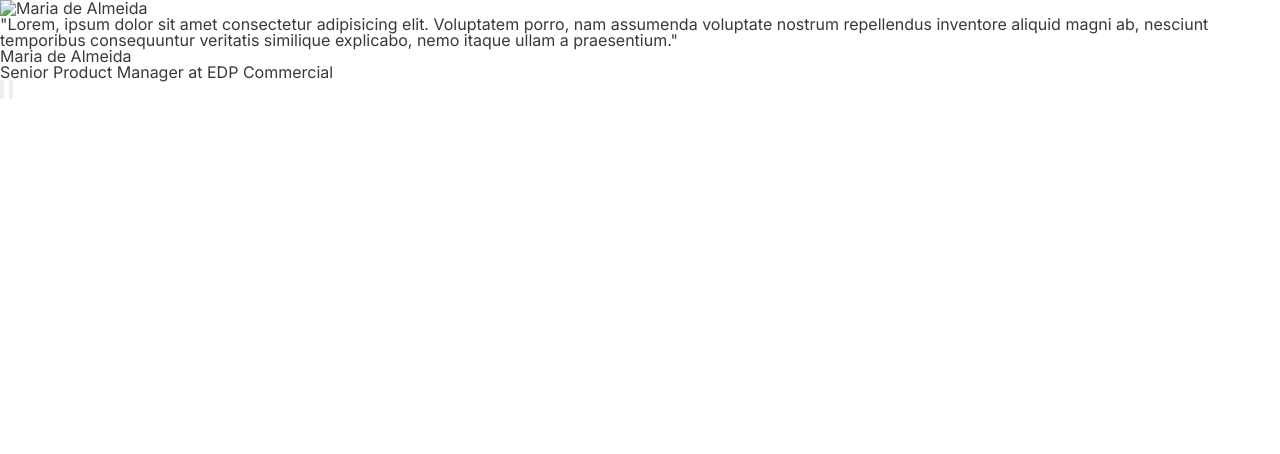
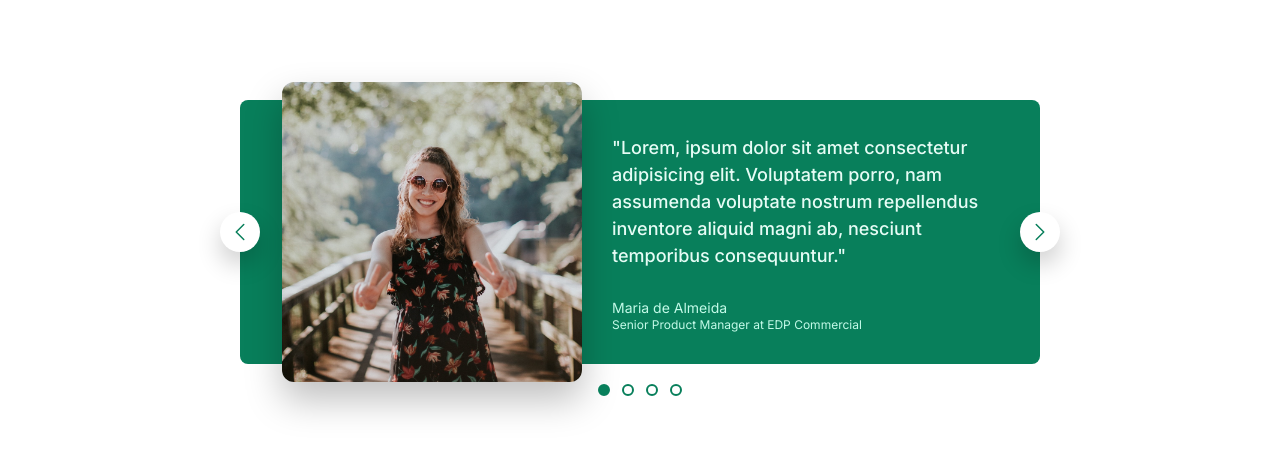
Before and after one commit to desizafirova/Projects-and-components-from-HTML-CSS-course-of-Jonas-Schmedtmann, a plain HTML site: page carousel-component/02-carousel.html in a window 1280 px wide. Drawn offline with Linux system fonts and the light colour scheme.

Commit message:
completed version

```diff
--- a/carousel-component/02-carousel.html
+++ b/carousel-component/02-carousel.html
@@ -35,22 +35,124 @@
         color: #343a40;
         line-height: 1;
       }
+
+      img {
+        height: 200px;
+        border-radius: 8px;
+        transform: scale(1.5);
+        box-shadow: 0 12px 24px rgba(0, 0, 0, 0.25);
+      }
+
+      .carousel {
+        background-color: #087f5b;
+        width: 800px;
+        margin: 100px auto;
+        /* padding: 32px;
+        padding-left: 92px;
+        padding-right: 48px; */
+        padding: 32px 48px 32px 92px;
+        border-radius: 8px;
+        display: flex;
+        align-items: center;
+        gap: 80px;
+        position: relative;
+      }
+
+      .testimonial-text {
+        font-size: 18px;
+        font-weight: 500;
+        line-height: 1.5;
+        margin-bottom: 32px;
+        color: #e6fcf5;
+      }
+      .testimonial-author {
+        font-size: 14px;
+        margin-bottom: 4px;
+        color: #c3fae8;
+      }
+      .testimonial-job {
+        font-size: 12px;
+        color: #c3fae8;
+      }
+
+      /* CONTROLS */
+
+      .btn {
+        background-color: white;
+        border: none;
+        height: 40px;
+        width: 40px;
+        position: absolute;
+        border-radius: 50%;
+        /* CENTERING THE BUTTON ICON INTO THE BUTTON */
+        display: flex;
+        align-items: center;
+        justify-content: center;
+        cursor: pointer;
+        box-shadow: 0 12px 24px rgba(0, 0, 0, 0.2);
+      }
+
+      .btn-icon {
+        height: 24px;
+        width: 24px;
+        stroke: #087f5b;
+      }
+
+      .btn--left {
+        /* In relation with the parent element */
+        left: 0;
+        position: absolute;
+        /* Here we move the element with 50% of the height of the carousel(panrent container's height) */
+        top: 50%;
+        /* here we move the element with -50% of its own height in order to be exactly centered */
+        /* in relation with the element itself */
+        transform: translate(-50%, -50%);
+      }
+
+      .btn--right {
+        right: 0;
+        position: absolute;
+        top: 50%;
+        transform: translate(50%, -50%);
+      }
+
+      .dot {
+        height: 12px;
+        width: 12px;
+        background-color: #fff;
+        border: 2px solid #087f5b;
+        border-radius: 50%;
+        cursor: pointer;
+      }
+
+      .dots {
+        position: absolute;
+        left: 50%;
+        bottom: 0;
+        transform: translate(-50%, 32px);
+
+        display: flex;
+        gap: 12px;
+      }
+
+      .dot--01 {
+        background-color: #087f5b;
+      }
     </style>
   </head>
   <body>
     <div class="carousel">
-      <img scr="maria.jpg " alt="Maria de Almeida" />
+      <img src="maria.jpg " alt="Maria de Almeida" />
       <blockquote class="testimonial">
         <p class="testimonial-text">
           "Lorem, ipsum dolor sit amet consectetur adipisicing elit. Voluptatem
           porro, nam assumenda voluptate nostrum repellendus inventore aliquid
-          magni ab, nesciunt temporibus consequuntur veritatis similique
-          explicabo, nemo itaque ullam a praesentium."
+          magni ab, nesciunt temporibus consequuntur."
         </p>
         <p class="testimonial-author">Maria de Almeida</p>
         <p class="testimonial-job">Senior Product Manager at EDP Commercial</p>
       </blockquote>
-      <button class="btn">
+      <button class="btn btn--left">
         <svg
           xmlns="http://www.w3.org/2000/svg"
           fill="none"
@@ -66,7 +168,7 @@
           />
         </svg>
       </button>
-      <button class="btn">
+      <button class="btn btn--right">
         <svg
           xmlns="http://www.w3.org/2000/svg"
           fill="none"
@@ -82,6 +184,12 @@
           />
         </svg>
       </button>
+      <div class="dots">
+        <button class="dot dot--01">&nbsp;</button>
+        <button class="dot">&nbsp;</button>
+        <button class="dot">&nbsp;</button>
+        <button class="dot">&nbsp;</button>
+      </div>
     </div>
   </body>
 </html>
```
